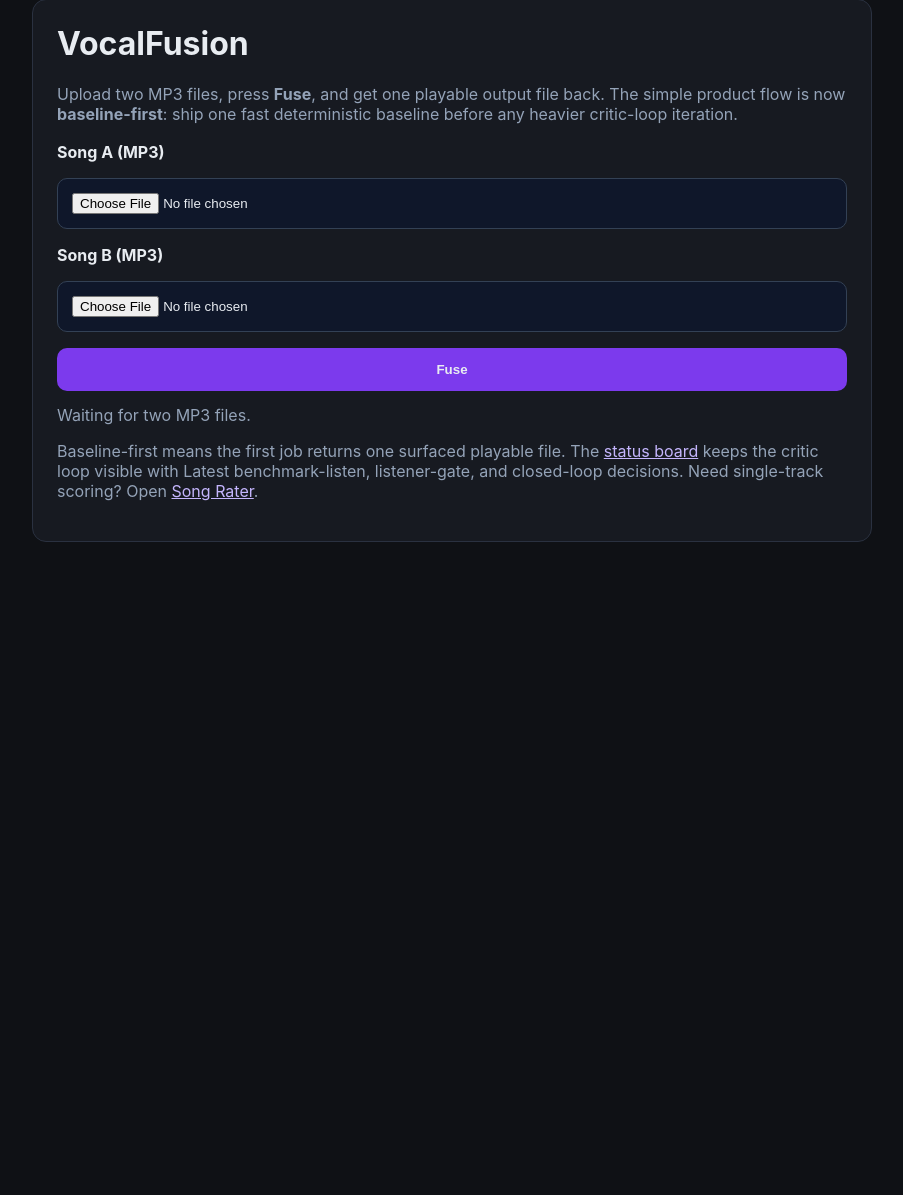
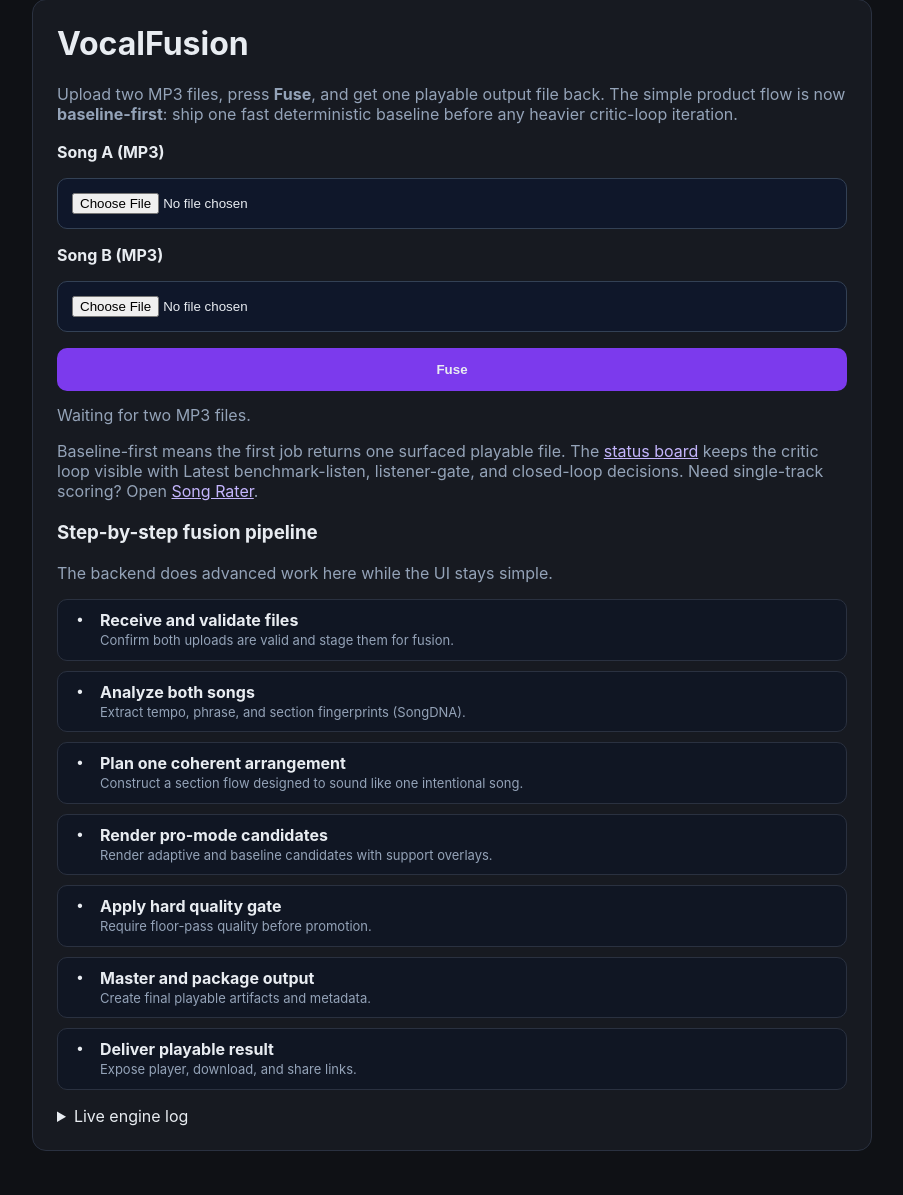
Before and after one commit to johnpeter758/ai-dj-project, a Flask app: page / in a window 1280 px wide. Shown: the part 25-1220 px from the top of the page, without its empty margins (188-1091 px from the left). Before the commit the page ends 567 px from the top, so only its background shows below. Run offline with Flask 2, Linux system fonts and the light colour scheme; some libraries are stand-ins or nearby versions.

Commit message:
feat(ui): add live step-by-step fusion pipeline visibility

```diff
--- a/server.py
+++ b/server.py
@@ -8,6 +8,7 @@ import os
 import shutil
 import subprocess
 import threading
+import time
 import traceback
 import uuid
 from datetime import datetime
@@ -40,6 +41,87 @@ SIMPLE_FUSE_DIRECT_TIMEOUT_SECONDS = 3600
 SIMPLE_FUSE_JOB_TTL_SECONDS = 24 * 60 * 60
 _SIMPLE_FUSE_JOBS: dict[str, dict] = {}
 _SIMPLE_FUSE_LOCK = threading.Lock()
+
+_SIMPLE_FUSE_PIPELINE = [
+    {
+        "id": "uploaded",
+        "title": "Receive and validate files",
+        "detail": "Confirm both inputs are supported audio files and persist them to a run-safe upload folder.",
+    },
+    {
+        "id": "analysis",
+        "title": "Analyze both songs",
+        "detail": "Extract timing, phrasing, and section-level musical fingerprints (SongDNA).",
+    },
+    {
+        "id": "arrangement",
+        "title": "Plan one coherent arrangement",
+        "detail": "Build a section program designed to feel like one intentional song, not back-and-forth snippets.",
+    },
+    {
+        "id": "render",
+        "title": "Render pro-mode candidates",
+        "detail": "Render adaptive and baseline candidates with support overlays and transition ownership rules.",
+    },
+    {
+        "id": "quality_gate",
+        "title": "Apply hard quality gate",
+        "detail": "Score candidates and require pass floors for song-likeness, groove, structure, and gate quality.",
+    },
+    {
+        "id": "mastering",
+        "title": "Master and package output",
+        "detail": "Prepare final playable master artifacts and attach metadata for the UI.",
+    },
+    {
+        "id": "deliver",
+        "title": "Deliver playable result",
+        "detail": "Surface one final output with player/download links.",
+    },
+]
+
+_SIMPLE_FUSE_STEP_INDEX = {step["id"]: idx for idx, step in enumerate(_SIMPLE_FUSE_PIPELINE)}
+_SIMPLE_FUSE_STAGE_TO_STEP = {
+    "uploaded": "uploaded",
+    "queued": "uploaded",
+    "analysis": "analysis",
+    "arrangement": "arrangement",
+    "render": "render",
+    "quality_gate": "quality_gate",
+    "mastering": "mastering",
+    "deliver": "deliver",
+    "complete": "deliver",
+    "failed": "deliver",
+    "fusion": "render",
+}
+_SIMPLE_FUSE_STAGE_PROGRESS = {
+    "uploaded": 10,
+    "analysis": 20,
+    "arrangement": 35,
+    "render": 60,
+    "quality_gate": 82,
+    "mastering": 92,
+    "deliver": 97,
+    "complete": 100,
+    "failed": 100,
+}
+_SIMPLE_FUSE_STAGE_MESSAGES = {
+    "uploaded": "Uploads received. Queueing pro fuse job.",
+    "analysis": "Analyzing both songs for timing, phrasing, and section fingerprints.",
+    "arrangement": "Planning one coherent fused arrangement.",
+    "render": "Rendering pro-mode candidates with adaptive + baseline strategies.",
+    "quality_gate": "Scoring candidates and enforcing hard quality floors.",
+    "mastering": "Mastering and packaging the selected playable output.",
+    "deliver": "Preparing links for playback and download.",
+}
+_SIMPLE_FUSE_STAGE_KEYWORDS = (
+    ("analysis", ("analy", "songdna", "compatibility", "feature extraction")),
+    ("arrangement", ("arrangement", "planner", "section program", "transition mode")),
+    ("render", ("render", "work order", "candidate", "adaptive", "baseline")),
+    ("quality_gate", ("winner_policy", "selection", "floor_pass", "hard-fail", "pass+floor", "gate")),
+    ("mastering", ("master", "child_master", "encode", "mp3")),
+    ("deliver", ("promot", "playable", "share", "output ready")),
+)
 
 
 def _split_labeled_path(raw: str) -> tuple[str | None, str]:
@@ -243,11 +325,83 @@ def _load_json_file(path: Path) -> dict | None:
         return None
 
 
+def _normalize_simple_fuse_stage(stage: str | None) -> str:
+    raw = str(stage or "uploaded").strip().lower().replace("-", "_")
+    return raw if raw in _SIMPLE_FUSE_STAGE_TO_STEP else "uploaded"
+
+
+def _simple_fuse_stage_index(stage: str | None) -> int:
+    normalized = _normalize_simple_fuse_stage(stage)
+    step_id = _SIMPLE_FUSE_STAGE_TO_STEP.get(normalized, "uploaded")
+    return int(_SIMPLE_FUSE_STEP_INDEX.get(step_id, 0))
+
+
+def _simple_fuse_stage_message(stage: str | None) -> str:
+    normalized = _normalize_simple_fuse_stage(stage)
+    return _SIMPLE_FUSE_STAGE_MESSAGES.get(normalized, _SIMPLE_FUSE_STAGE_MESSAGES["analysis"])
+
+
+def _simple_fuse_stage_progress(stage: str | None) -> int:
+    normalized = _normalize_simple_fuse_stage(stage)
+    return int(_SIMPLE_FUSE_STAGE_PROGRESS.get(normalized, 20))
+
+
+def _build_simple_fuse_steps(stage: str | None, status: str | None) -> list[dict]:
+    normalized_stage = _normalize_simple_fuse_stage(stage)
+    active_index = _simple_fuse_stage_index(normalized_stage)
+    final_status = str(status or "running").strip().lower()
+    steps: list[dict] = []
+
+    for idx, template in enumerate(_SIMPLE_FUSE_PIPELINE):
+        state = "pending"
+        if final_status == "done":
+            state = "done"
+        elif idx < active_index:
+            state = "done"
+        elif idx == active_index:
+            state = "error" if final_status == "error" else "running"
+
+        steps.append(
+            {
+                "id": template["id"],
+                "title": template["title"],
+                "detail": template["detail"],
+                "state": state,
+            }
+        )
+
+    return steps
+
+
+def _infer_simple_fuse_stage_from_line(line: str, current_stage: str) -> str:
+    lower = (line or "").strip().lower()
+    if not lower:
+        return current_stage
+
+    detected = current_stage
+    for candidate_stage, keywords in _SIMPLE_FUSE_STAGE_KEYWORDS:
+        if any(keyword in lower for keyword in keywords):
+            detected = candidate_stage
+            break
+
+    if _simple_fuse_stage_index(detected) < _simple_fuse_stage_index(current_stage):
+        return current_stage
+    return detected
+
+
 def _set_simple_fuse_job(job_id: str, **patch) -> dict:
     with _SIMPLE_FUSE_LOCK:
         current = dict(_SIMPLE_FUSE_JOBS.get(job_id) or {})
         current.update(patch)
         current.setdefault("job_id", job_id)
+        current.setdefault("stage", "uploaded")
+        current.setdefault("status", "running")
+        current["steps"] = _build_simple_fuse_steps(current.get("stage"), current.get("status"))
+
+        log_tail = current.get("log_tail") or []
+        if isinstance(log_tail, list):
+            current["log_tail"] = [str(item) for item in log_tail][-80:]
+
         current["updated_at"] = datetime.now().isoformat(timespec="seconds")
         _SIMPLE_FUSE_JOBS[job_id] = current
         return dict(current)
@@ -286,46 +440,136 @@ def _run_simple_fuse_job(job_id: str, song_a_path: Path, song_b_path: Path, run_
         "--output",
         str(fusion_dir),
     ]
+
+    current_stage = "analysis"
+    log_tail = [
+        "Pipeline started.",
+        f"Command: {' '.join(direct_cmd)}",
+    ]
     _set_simple_fuse_job(
         job_id,
         status="running",
-        progress=25,
-        message="Pro fuse started. Rendering adaptive+baseline candidates and promoting the best output.",
-        stage="fusion",
+        progress=_simple_fuse_stage_progress(current_stage),
+        message=_simple_fuse_stage_message(current_stage),
+        stage=current_stage,
+        log_tail=log_tail,
         product_mode="baseline_first",
         product_label="Baseline-first simple fuse",
     )
-    try:
-        proc = subprocess.run(
+
+    try:
+        proc = subprocess.Popen(
             direct_cmd,
             cwd=str(BASE_DIR),
-            capture_output=True,
+            stdout=subprocess.PIPE,
+            stderr=subprocess.STDOUT,
             text=True,
-            timeout=SIMPLE_FUSE_DIRECT_TIMEOUT_SECONDS,
+            bufsize=1,
         )
-    except subprocess.TimeoutExpired:
+    except Exception as exc:
         _set_simple_fuse_job(
             job_id,
             status="error",
             progress=100,
-            message="Deterministic fusion timed out.",
-            error="Fuse failed: deterministic fusion timed out.",
+            message="Failed to start fusion pipeline.",
+            error=f"Fuse failed: could not start fusion command ({exc}).",
             stage="failed",
+            log_tail=log_tail,
         )
         return
 
-    if proc.returncode != 0:
+    started_at = time.monotonic()
+    combined_lines: list[str] = []
+
+    try:
+        while True:
+            if time.monotonic() - started_at > SIMPLE_FUSE_DIRECT_TIMEOUT_SECONDS:
+                proc.kill()
+                _set_simple_fuse_job(
+                    job_id,
+                    status="error",
+                    progress=100,
+                    message="Deterministic fusion timed out.",
+                    error="Fuse failed: deterministic fusion timed out.",
+                    stage="failed",
+                    stdout="".join(combined_lines),
+                    stderr="",
+                    log_tail=log_tail,
+                )
+                return
+
+            line = ""
+            if proc.stdout is not None:
+                line = proc.stdout.readline()
+
+            if line:
+                combined_lines.append(line)
+                stripped = line.rstrip("\n")
+                if stripped:
+                    log_tail.append(stripped)
+                    if len(log_tail) > 80:
+                        log_tail = log_tail[-80:]
+
+                    next_stage = _infer_simple_fuse_stage_from_line(stripped, current_stage)
+                    patch = {"log_tail": log_tail}
+                    if _simple_fuse_stage_index(next_stage) > _simple_fuse_stage_index(current_stage):
+                        current_stage = next_stage
+                        patch.update(
+                            {
+                                "stage": current_stage,
+                                "progress": _simple_fuse_stage_progress(current_stage),
+                                "message": _simple_fuse_stage_message(current_stage),
+                            }
+                        )
+                    _set_simple_fuse_job(job_id, **patch)
+                continue
+
+            if proc.poll() is not None:
+                break
+
+            time.sleep(0.15)
+
+    except Exception as exc:
+        proc.kill()
+        _set_simple_fuse_job(
+            job_id,
+            status="error",
+            progress=100,
+            message="Fusion process crashed unexpectedly.",
+            error=f"Fuse failed while streaming process output: {exc}",
+            stage="failed",
+            stdout="".join(combined_lines),
+            stderr="",
+            log_tail=log_tail,
+        )
+        return
+
+    returncode = proc.returncode
+    stdout_text = "".join(combined_lines)
+
+    if returncode != 0:
         _set_simple_fuse_job(
             job_id,
             status="error",
             progress=100,
             message="Deterministic fusion failed.",
             error="Fuse failed: deterministic fusion did not complete successfully.",
-            stdout=proc.stdout,
-            stderr=proc.stderr,
+            stdout=stdout_text,
+            stderr="",
             stage="failed",
+            log_tail=log_tail,
         )
         return
+
+    current_stage = "mastering"
+    _set_simple_fuse_job(
+        job_id,
+        status="running",
+        stage=current_stage,
+        progress=_simple_fuse_stage_progress(current_stage),
+        message=_simple_fuse_stage_message(current_stage),
+        log_tail=log_tail,
+    )
 
     try:
         result = _promote_direct_fusion_output(
@@ -342,11 +586,22 @@ def _run_simple_fuse_job(job_id: str, song_a_path: Path, song_b_path: Path, run_
             progress=100,
             message="Fusion finished but no playable audio artifact was found.",
             error=str(exc),
-            stdout=proc.stdout,
-            stderr=proc.stderr,
+            stdout=stdout_text,
+            stderr="",
             stage="failed",
+            log_tail=log_tail,
         )
         return
+
+    current_stage = "deliver"
+    _set_simple_fuse_job(
+        job_id,
+        status="running",
+        stage=current_stage,
+        progress=_simple_fuse_stage_progress(current_stage),
+        message=_simple_fuse_stage_message(current_stage),
+        log_tail=log_tail,
+    )
 
     _set_simple_fuse_job(
         job_id,
@@ -356,8 +611,9 @@ def _run_simple_fuse_job(job_id: str, song_a_path: Path, song_b_path: Path, run_
         stage="complete",
         output_dir=str(outdir),
         result=result,
-        stdout=proc.stdout,
-        stderr=proc.stderr,
+        stdout=stdout_text,
+        stderr="",
+        log_tail=log_tail,
         share_url=f"/share/{job_id}",
     )
 
@@ -1245,6 +1501,11 @@ def start_simple_fuse_job():
         song_b_name=Path(song_b.filename or "song_b").name,
         product_mode="baseline_first",
         product_label="Baseline-first simple fuse",
+        log_tail=[
+            f"Received song_a: {Path(song_a.filename or 'song_a').name}",
+            f"Received song_b: {Path(song_b.filename or 'song_b').name}",
+            "Queued fusion worker.",
+        ],
     )
 
     worker = threading.Thread(
--- a/templates/simple_fuse.html
+++ b/templates/simple_fuse.html
@@ -29,6 +29,16 @@
     .actions { display:flex; gap:12px; flex-wrap:wrap; margin-top:16px; }
     .actions a { text-decoration:none; }
     .actions .action { display:inline-block; padding:12px 16px; border-radius:10px; background:#1f2937; border:1px solid #334155; color:#e8ecf1; }
+    .pipeline { margin:14px 0 0; padding:0; list-style:none; display:grid; gap:10px; }
+    .pipeline-step { display:flex; gap:10px; align-items:flex-start; background:#101623; border:1px solid #2a3140; border-radius:10px; padding:10px 12px; }
+    .step-dot { width:20px; flex:0 0 20px; text-align:center; font-size:14px; line-height:1.3; }
+    .step-copy { min-width:0; }
+    .step-title { font-weight:700; margin-bottom:2px; }
+    .step-detail { color:#94a3b8; font-size:13px; line-height:1.35; }
+    .pipeline-step[data-state="done"] { border-color:#065f46; }
+    .pipeline-step[data-state="running"] { border-color:#7c3aed; }
+    .pipeline-step[data-state="error"] { border-color:#b91c1c; }
+    .live-log { margin-top:10px; max-height:200px; overflow:auto; background:#0b1220; border:1px solid #334155; border-radius:10px; padding:10px; font-size:12px; }
     details { margin-top:16px; }
     a { color:#c4b5fd; }
     @keyframes spin { from { transform: rotate(0deg); } to { transform: rotate(360deg); } }
@@ -50,6 +60,14 @@
       <div id="progress" class="progress"><div class="progress-bar"></div></div>
       <p id="status" class="muted" style="margin-top:14px;"><span id="spinner" class="spinner"></span><span id="statusText">Waiting for two MP3 files.</span></p>
       <p class="muted" style="margin-top:12px;">Baseline-first means the first job returns one surfaced playable file. The <a href="/status">status board</a> keeps the critic loop visible with Latest benchmark-listen, listener-gate, and closed-loop decisions. Need single-track scoring? Open <a href="/song-rater">Song Rater</a>.</p>
+
+      <h3 style="margin-top:20px;">Step-by-step fusion pipeline</h3>
+      <p class="muted">The backend does advanced work here while the UI stays simple.</p>
+      <ol id="pipelineSteps" class="pipeline"></ol>
+      <details>
+        <summary>Live engine log</summary>
+        <div id="liveLog" class="mono live-log">No process output yet.</div>
+      </details>
     </div>
     <div id="results"></div>
   </div>
@@ -61,11 +79,58 @@
     const progress = document.getElementById('progress');
     const progressBar = progress.querySelector('.progress-bar');
     const results = document.getElementById('results');
+    const pipelineStepsEl = document.getElementById('pipelineSteps');
+    const liveLogEl = document.getElementById('liveLog');
     let activeJobId = null;
     let pollTimer = null;
 
+    const defaultPipeline = [
+      { id:'uploaded', title:'Receive and validate files', detail:'Confirm both uploads are valid and stage them for fusion.', state:'pending' },
+      { id:'analysis', title:'Analyze both songs', detail:'Extract tempo, phrase, and section fingerprints (SongDNA).', state:'pending' },
+      { id:'arrangement', title:'Plan one coherent arrangement', detail:'Construct a section flow designed to sound like one intentional song.', state:'pending' },
+      { id:'render', title:'Render pro-mode candidates', detail:'Render adaptive and baseline candidates with support overlays.', state:'pending' },
+      { id:'quality_gate', title:'Apply hard quality gate', detail:'Require floor-pass quality before promotion.', state:'pending' },
+      { id:'mastering', title:'Master and package output', detail:'Create final playable artifacts and metadata.', state:'pending' },
+      { id:'deliver', title:'Deliver playable result', detail:'Expose player, download, and share links.', state:'pending' },
+    ];
+
     function esc(s){return String(s).replaceAll('&','&amp;').replaceAll('<','&lt;').replaceAll('>','&gt;')}
     function setProgress(pct){ progressBar.style.width = `${Math.max(6, Math.min(100, Number(pct||0)))}%`; }
+
+    function stepGlyph(state){
+      if (state === 'done') return '✅';
+      if (state === 'running') return '⏳';
+      if (state === 'error') return '❌';
+      return '•';
+    }
+
+    function renderPipeline(steps){
+      const list = (Array.isArray(steps) && steps.length) ? steps : defaultPipeline;
+      pipelineStepsEl.innerHTML = list.map((step) => `
+        <li class="pipeline-step" data-state="${esc(step.state || 'pending')}">
+          <div class="step-dot">${stepGlyph(step.state)}</div>
+          <div class="step-copy">
+            <div class="step-title">${esc(step.title || step.id || 'Step')}</div>
+            <div class="step-detail">${esc(step.detail || '')}</div>
+          </div>
+        </li>
+      `).join('');
+    }
+
+    function renderLiveLog(lines){
+      const safe = (Array.isArray(lines) ? lines : []).map((line) => esc(line));
+      liveLogEl.innerHTML = safe.length ? safe.join('\n') : 'No process output yet.';
+      liveLogEl.scrollTop = liveLogEl.scrollHeight;
+    }
+
+    async function parseJsonOrThrow(res){
+      const raw = await res.text();
+      try {
+        return JSON.parse(raw);
+      } catch (_err) {
+        throw new Error(`Backend returned non-JSON (${res.status}). First bytes: ${raw.slice(0, 120)}`);
+      }
+    }
 
     function renderSuccess(data) {
       const result = data.result || {};
@@ -105,10 +170,12 @@
 
     async function pollJob(jobId) {
       const res = await fetch(`/status/${encodeURIComponent(jobId)}`);
-      const data = await res.json();
+      const data = await parseJsonOrThrow(res);
       if (!res.ok) throw new Error(data.error || 'Unknown status error');
       setProgress(data.progress || 0);
       statusText.textContent = data.message || 'Fusion running…';
+      renderPipeline(data.steps);
+      renderLiveLog(data.log_tail);
       if (data.status === 'done') {
         clearInterval(pollTimer);
         pollTimer = null;
@@ -128,6 +195,9 @@
       }
     }
 
+    renderPipeline(defaultPipeline);
+    renderLiveLog([]);
+
     form.addEventListener('submit', async (e) => {
       e.preventDefault();
       const fd = new FormData(form);
@@ -136,10 +206,12 @@
       progress.classList.add('active');
       setProgress(8);
       results.innerHTML = '';
+      renderPipeline(defaultPipeline.map((step, idx) => ({ ...step, state: idx === 0 ? 'running' : 'pending' })));
+      renderLiveLog(['Waiting for backend process output...']);
       statusText.textContent = 'Fusing… uploading songs and starting one baseline-first direct job.';
       try {
         const res = await fetch('/fuse', { method:'POST', body:fd });
-        const data = await res.json();
+        const data = await parseJsonOrThrow(res);
         if (!res.ok) {
           statusText.innerHTML = '<span class="err">Fuse failed.</span>';
           results.innerHTML = renderError(data);
```
